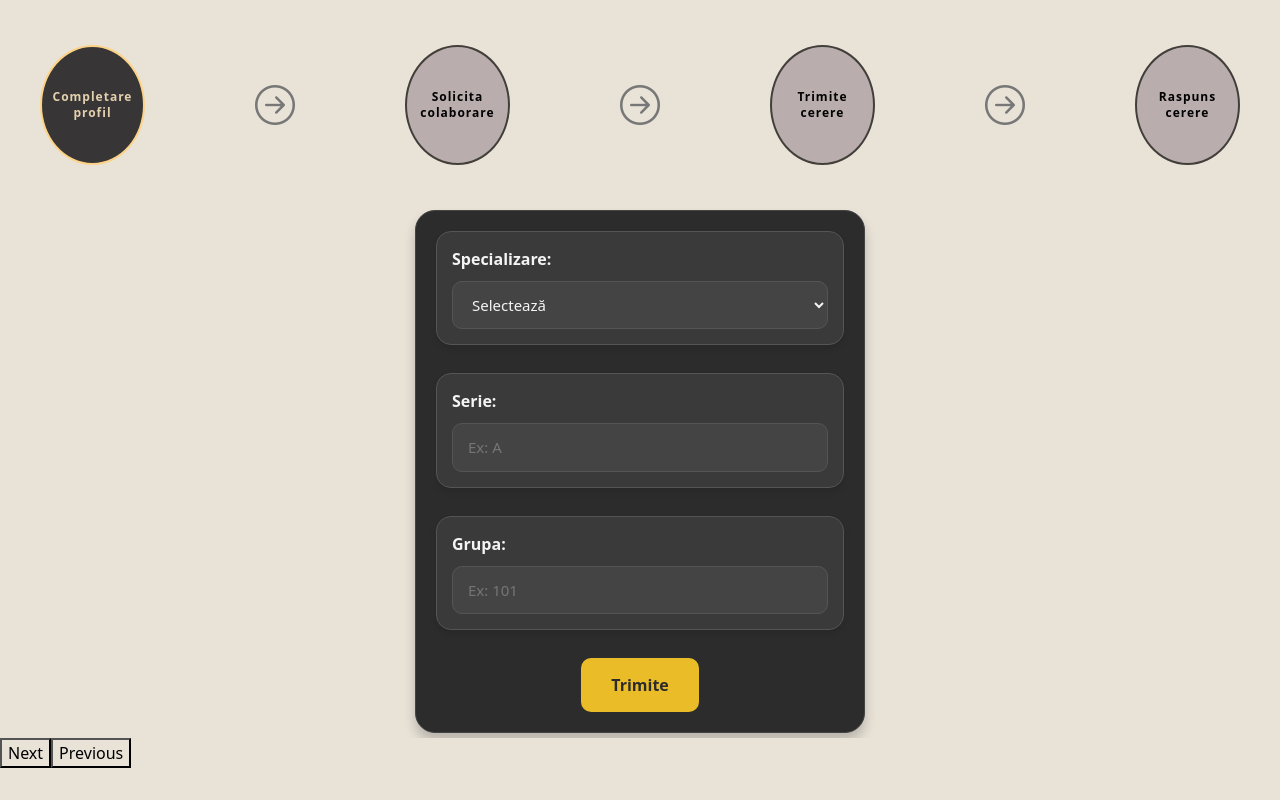
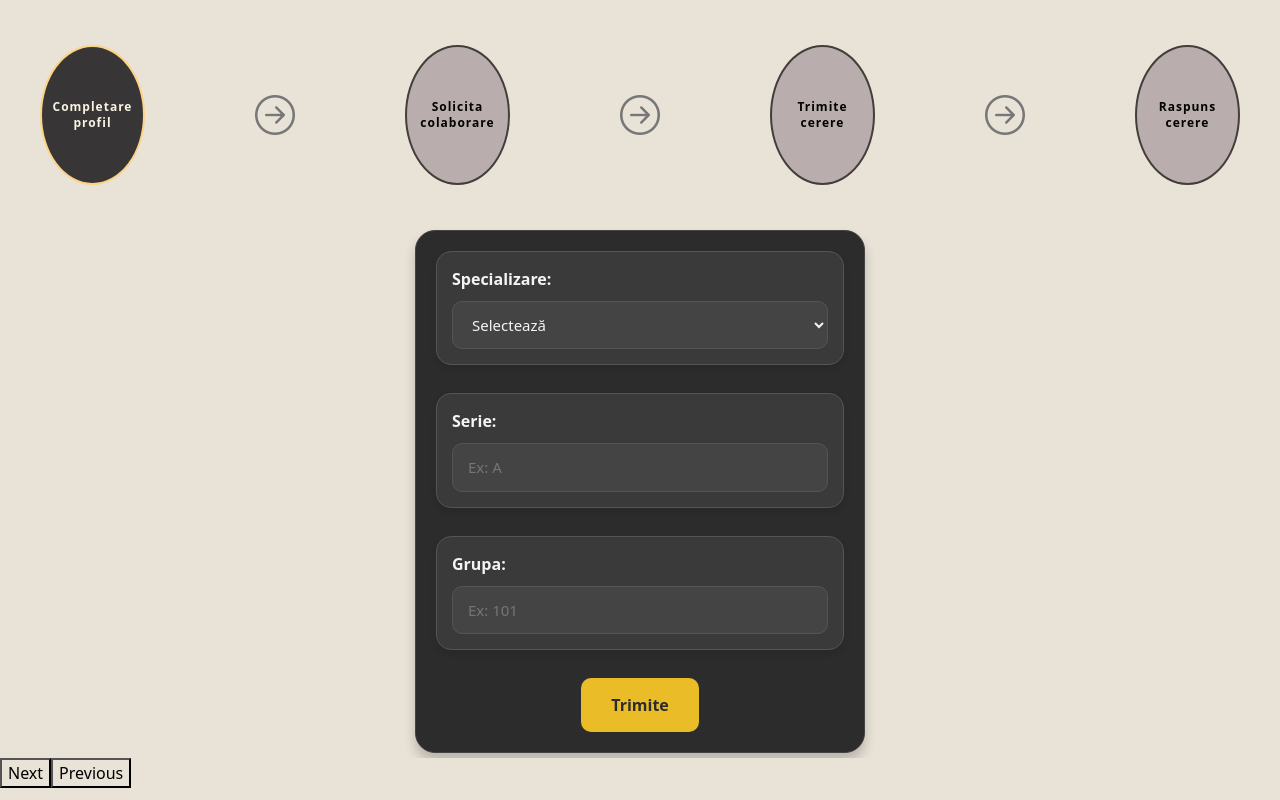
Before and after one commit to AndreiAlin1/Proiect-TW, a React (Create React App) app: page / in a window 1280 px wide. Both pictures are taken after a click on the button "Autentificare cu Google". Built offline with nearby package versions, Linux system fonts and the light colour scheme.

Commit message:
Mica modificare NavBar

```diff
--- a/src/Styles/Status.css
+++ b/src/Styles/Status.css
@@ -8,8 +8,8 @@
 }
 
 .statusContainer div {
-  width: 120px; /* Lățimea mărită pentru text */
-  height: 120px; /* Înălțimea mărită pentru text */
+  width: 140px; /* Lățimea mărită pentru text */
+  height: 140px; /* Înălțimea mărită pentru text */
   border-radius: 50%;
   display: flex;
   align-items: center;
@@ -28,7 +28,8 @@
 
 .statusContainer div.statusActive {
   background-color: rgb(55, 53, 53);
-  color: rgb(228, 209, 174); /* Textul activ */
+  /* color: rgb(228, 209, 174); */
+  color: rgb(248, 243, 226);
   border-color: rgb(252, 211, 134);
   /* border-color: black; */
 }
```
